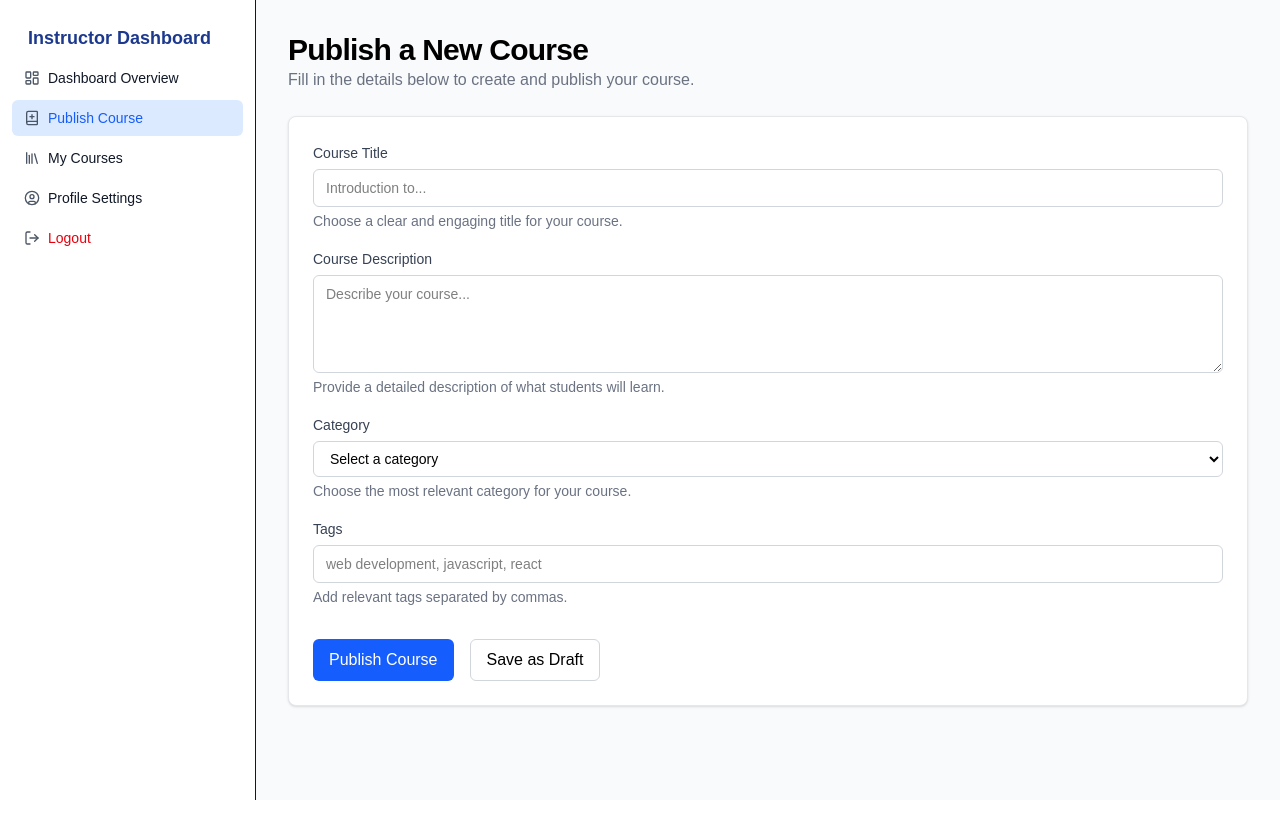
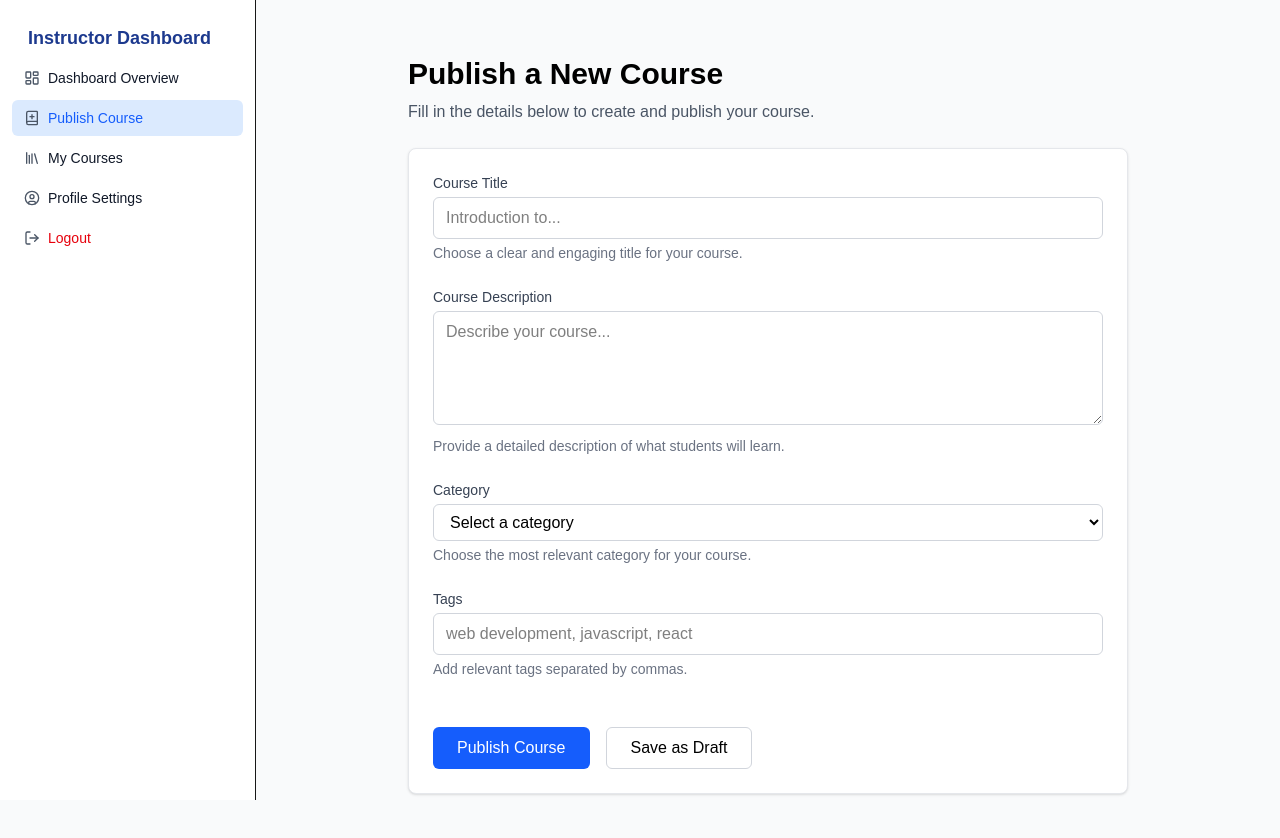
Before and after one commit to stev-dev/BHA-Learning-platform, a Next.js app: page /dashboard/publish in a window 1280 px wide. Shown: the top 838 px of the page. Before the commit the page ends 800 px from the top, so only its background shows below. Built offline with nearby package versions, Linux system fonts and the light colour scheme.

Commit message:
Enhance Courses Dashboard and API: Update dependencies, improve layout, and add course publishing functionality

```diff
--- /dev/null
+++ b/app/api/publish/route.ts
@@ -0,0 +1,111 @@
+import { NextRequest, NextResponse } from "next/server";
+
+// In-memory database (replace with real DB in production)
+let courses: {
+  id: number;
+  title: string;
+  description: string;
+  category: string;
+  tags: string[];
+  status: 'draft' | 'published';
+  createdAt: Date;
+  updatedAt: Date;
+}[] = [];
+
+export async function POST(req: NextRequest) {
+  try {
+    const requestData = await req.json();
+
+    // Validate required fields with friendly error messages
+    if (!requestData.title?.trim()) {
+      return NextResponse.json(
+        {
+          done: false,
+          error: "Please provide a course title - this helps students understand what they'll learn"
+        },
+        { status: 400 }
+      );
+    }
+
+    if (!requestData.description?.trim()) {
+      return NextResponse.json(
+        {
+          done: false,
+          error: "A detailed description helps students know what to expect - please share what your course covers"
+        },
+        { status: 400 }
+      );
+    }
+
+    // Process tags - convert string to array and clean up
+    let tags: string[] = [];
+    if (typeof requestData.tags === 'string') {
+      tags = requestData.tags.split(',').map((tag: string) => tag.trim()).filter((tag: string) => tag.length > 0);
+    } else if (Array.isArray(requestData.tags)) {
+      tags = requestData.tags.filter((tag: string) => typeof tag === 'string');
+    }
+    if (tags.length === 0) {
+      return NextResponse.json(
+        {
+          done: false,
+          error: "Please add at least one tag - this helps students find your course"
+        },
+        { status: 400 }
+      );
+    }
+
+    // Create the course with friendly defaults
+    const newCourse = {
+      id: courses.length + 1,
+      title: requestData.title.trim(),
+      description: requestData.description.trim(),
+      category: requestData.category?.trim() || 'other',
+      tags,
+      status: requestData.status === 'published' ? 'published' as const : 'draft' as const,
+      createdAt: new Date(),
+      updatedAt: new Date()
+    };
+
+    // "Save" to our in-memory database
+    courses.push(newCourse);
+
+    // Return success response with helpful metadata
+    return NextResponse.json(
+      {
+        done: true,
+        course: newCourse,
+        message: newCourse.status === 'published'
+          ? "Your course is now live! Students can begin enrolling."
+          : "Draft saved successfully. You can publish it anytime."
+      },
+      { status: 201 }
+    );
+
+  } catch (error) {
+    console.error("Course creation failed:", error);
+    return NextResponse.json(
+      {
+        done: false,
+        error: "We encountered an unexpected error while saving your course. Please try again."
+      },
+      { status: 500 }
+    );
+  }
+}
+
+// Additional helper endpoint to get published courses
+export async function GET() {
+  const publishedCourses = courses.filter(course => course.status === 'published');
+
+  return NextResponse.json(
+    {
+      done: true,
+      count: publishedCourses.length,
+      courses: publishedCourses,
+      message: publishedCourses.length === 0
+        ? "No published courses yet. Create one to get started!"
+        : `Found ${publishedCourses.length} published courses`
+    },
+    { status: 200 }
+  );
+}
--- a/app/dashboard/publish/page.tsx
+++ b/app/dashboard/publish/page.tsx
@@ -1,17 +1,24 @@
 "use client";
 
 import { zodResolver } from "@hookform/resolvers/zod";
+import { useRouter } from "next/navigation";
+import { useState } from "react";
 import { useForm } from "react-hook-form";
 import * as z from "zod";
+import toast from "react-hot-toast";
 
 const formSchema = z.object({
-  title: z.string().min(2).max(100),
-  description: z.string().min(10).max(1000),
-  category: z.string(),
-  tags: z.string(),
+  title: z.string().min(2, "Title must be at least 2 characters").max(100),
+  description: z.string().min(10, "Description must be at least 10 characters").max(1000),
+  category: z.string().min(1, "Category is required"),
+  tags: z.string().min(1, "Tags are required"),
 });
 
 export default function PublishCoursePage() {
+  const [isSubmitting, setIsSubmitting] = useState(false);
+  const [isSavingDraft, setIsSavingDraft] = useState(false);
+  const router = useRouter();
+
   const form = useForm<z.infer<typeof formSchema>>({
     resolver: zodResolver(formSchema),
     defaultValues: {
@@ -22,63 +29,125 @@ export default function PublishCoursePage() {
     },
   });
 
-  function onSubmit(values: z.infer<typeof formSchema>) {
-    console.log(values);
+  async function handleSubmit(values: z.infer<typeof formSchema>, status: 'published' | 'draft') {
+    const loadingState = status === 'published' ? setIsSubmitting : setIsSavingDraft;
+    loadingState(true);
+
+    try {
+      const response = await fetch('/api/courses', {
+        method: 'POST',
+        headers: {
+          'Content-Type': 'application/json',
+        },
+        body: JSON.stringify({
+          ...values,
+          status: status
+        }),
+      });
+
+      const data = await response.json();
+
+      if (!data.done) {
+        throw new Error(data.error || 'Failed to save course');
+      }
+
+      toast.success(status === 'published'
+        ? 'Course published successfully!'
+        : 'Draft saved successfully!');
+
+      router.push(status === 'published'
+        ? `/courses/${data.course.id}`
+        : '/dashboard/courses?draft=true');
+
+    } catch (error) {
+      toast.error(
+        error instanceof Error
+          ? error.message
+          : `Failed to ${status === 'published' ? 'publish' : 'save draft'} course`
+      );
+    } finally {
+      loadingState(false);
+    }
+  }
+
+  async function onSubmit(values: z.infer<typeof formSchema>) {
+    await handleSubmit(values, 'published');
+  }
+
+  async function saveAsDraft() {
+    const values = form.getValues();
+    await handleSubmit(values, 'draft');
   }
 
   return (
+    <div className="max-w-3xl mx-auto p-6">
       <div className="space-y-6">
         <div>
-        <h2 className="text-3xl font-bold tracking-tight">Publish a New Course</h2>
-        <p className="text-gray-500">
+          <h1 className="text-3xl font-bold">Publish a New Course</h1>
+          <p className="text-gray-600 mt-2">
             Fill in the details below to create and publish your course.
           </p>
         </div>
 
-      <div className="bg-white rounded-lg shadow-sm p-6 border border-gray-200">
+        <div className="bg-white rounded-lg shadow p-6 border border-gray-200">
           <form onSubmit={form.handleSubmit(onSubmit)} className="space-y-8">
-          <div className="space-y-4">
-            <label className="block">
-              <span className="text-sm font-medium text-gray-700">Course Title</span>
+            <div className="space-y-6">
+              {/* Title Field */}
+              <div>
+                <label className="block text-sm font-medium text-gray-700 mb-1">
+                  Course Title
+                </label>
                 <input
                   type="text"
                   {...form.register("title")}
-                className="mt-1 block w-full rounded-md border border-gray-300 px-3 py-2 text-sm focus:border-blue-500 focus:outline-none focus:ring-1 focus:ring-blue-500"
+                  className={`w-full px-3 py-2 border rounded-md ${
+                    form.formState.errors.title ? "border-red-500" : "border-gray-300"
+                  } focus:outline-none focus:ring-2 focus:ring-blue-500`}
                   placeholder="Introduction to..."
                 />
                 {form.formState.errors.title && (
-                <p className="mt-1 text-sm text-red-500">
+                  <p className="mt-1 text-sm text-red-600">
                     {form.formState.errors.title.message}
                   </p>
                 )}
                 <p className="mt-1 text-sm text-gray-500">
                   Choose a clear and engaging title for your course.
                 </p>
+              </div>
+
+              {/* Description Field */}
+              <div>
+                <label className="block text-sm font-medium text-gray-700 mb-1">
+                  Course Description
                 </label>
-
-            <label className="block">
-              <span className="text-sm font-medium text-gray-700">Course Description</span>
                 <textarea
                   {...form.register("description")}
-                className="mt-1 block w-full rounded-md border border-gray-300 px-3 py-2 text-sm focus:border-blue-500 focus:outline-none focus:ring-1 focus:ring-blue-500"
                   rows={4}
+                  className={`w-full px-3 py-2 border rounded-md ${
+                    form.formState.errors.description ? "border-red-500" : "border-gray-300"
+                  } focus:outline-none focus:ring-2 focus:ring-blue-500`}
                   placeholder="Describe your course..."
                 />
                 {form.formState.errors.description && (
-                <p className="mt-1 text-sm text-red-500">
+                  <p className="mt-1 text-sm text-red-600">
                     {form.formState.errors.description.message}
                   </p>
                 )}
                 <p className="mt-1 text-sm text-gray-500">
                   Provide a detailed description of what students will learn.
                 </p>
+              </div>
+
+              {/* Category Field */}
+              <div>
+                <label className="block text-sm font-medium text-gray-700 mb-1">
+                  Category
                 </label>
-
-            <label className="block">
-              <span className="text-sm font-medium text-gray-700">Category</span>
                 <select
                   {...form.register("category")}
-                className="mt-1 block w-full rounded-md border border-gray-300 px-3 py-2 text-sm focus:border-blue-500 focus:outline-none focus:ring-1 focus:ring-blue-500"
+                  className={`w-full px-3 py-2 border rounded-md ${
+                    form.formState.errors.category ? "border-red-500" : "border-gray-300"
+                  } focus:outline-none focus:ring-2 focus:ring-blue-500`}
                 >
                   <option value="">Select a category</option>
                   <option value="programming">Programming</option>
@@ -88,50 +157,63 @@ export default function PublishCoursePage() {
                   <option value="other">Other</option>
                 </select>
                 {form.formState.errors.category && (
-                <p className="mt-1 text-sm text-red-500">
+                  <p className="mt-1 text-sm text-red-600">
                     {form.formState.errors.category.message}
                   </p>
                 )}
                 <p className="mt-1 text-sm text-gray-500">
                   Choose the most relevant category for your course.
                 </p>
+              </div>
+
+              {/* Tags Field */}
+              <div>
+                <label className="block text-sm font-medium text-gray-700 mb-1">
+                  Tags
                 </label>
-
-            <label className="block">
-              <span className="text-sm font-medium text-gray-700">Tags</span>
                 <input
                   type="text"
                   {...form.register("tags")}
-                className="mt-1 block w-full rounded-md border border-gray-300 px-3 py-2 text-sm focus:border-blue-500 focus:outline-none focus:ring-1 focus:ring-blue-500"
+                  className={`w-full px-3 py-2 border rounded-md ${
+                    form.formState.errors.tags ? "border-red-500" : "border-gray-300"
+                  } focus:outline-none focus:ring-2 focus:ring-blue-500`}
                   placeholder="web development, javascript, react"
                 />
                 {form.formState.errors.tags && (
-                <p className="mt-1 text-sm text-red-500">
+                  <p className="mt-1 text-sm text-red-600">
                     {form.formState.errors.tags.message}
                   </p>
                 )}
                 <p className="mt-1 text-sm text-gray-500">
                   Add relevant tags separated by commas.
                 </p>
-            </label>
+              </div>
             </div>
 
-          <div className="flex gap-4">
+            <div className="flex gap-4 pt-4">
               <button
                 type="submit"
-              className="px-4 py-2 bg-blue-600 text-white rounded-md hover:bg-blue-700 focus:outline-none focus:ring-2 focus:ring-blue-500 focus:ring-offset-2"
+                disabled={isSubmitting}
+                className={`px-6 py-2 bg-blue-600 text-white rounded-md hover:bg-blue-700 transition-colors ${
+                  isSubmitting ? "opacity-70 cursor-not-allowed" : ""
+                }`}
               >
-              Publish Course
+                {isSubmitting ? "Publishing..." : "Publish Course"}
               </button>
               <button
                 type="button"
-              className="px-4 py-2 border border-gray-300 rounded-md hover:bg-gray-50 focus:outline-none focus:ring-2 focus:ring-blue-500 focus:ring-offset-2"
+                onClick={saveAsDraft}
+                disabled={isSavingDraft}
+                className={`px-6 py-2 border border-gray-300 rounded-md hover:bg-gray-50 transition-colors ${
+                  isSavingDraft ? "opacity-70 cursor-not-allowed" : ""
+                }`}
               >
-              Save as Draft
+                {isSavingDraft ? "Saving..." : "Save as Draft"}
               </button>
             </div>
           </form>
         </div>
       </div>
+    </div>
   );
 }
--- a/package.json
+++ b/package.json
@@ -10,12 +10,15 @@
   },
   "dependencies": {
     "@hookform/resolvers": "^4.1.3",
+    "chart.js": "^4.4.8",
     "lucide-react": "^0.479.0",
     "mongodb": "^6.14.2",
-    "next": "^15.2.3",
+    "next": "^15.2.4",
     "react": "^19.0.0",
+    "react-chartjs-2": "^5.3.0",
     "react-dom": "^19.0.0",
     "react-hook-form": "^7.54.2",
+    "react-hot-toast": "^2.5.2",
     "recharts": "^2.15.1",
     "zod": "^3.24.2"
   },
```
Also changed, not shown: app/dashboard/courses/page.tsx (+23 -11 lines), 1 other file (tests, documents, lock files or other folders). Lines whose indentation alone changed are shown as unchanged.
